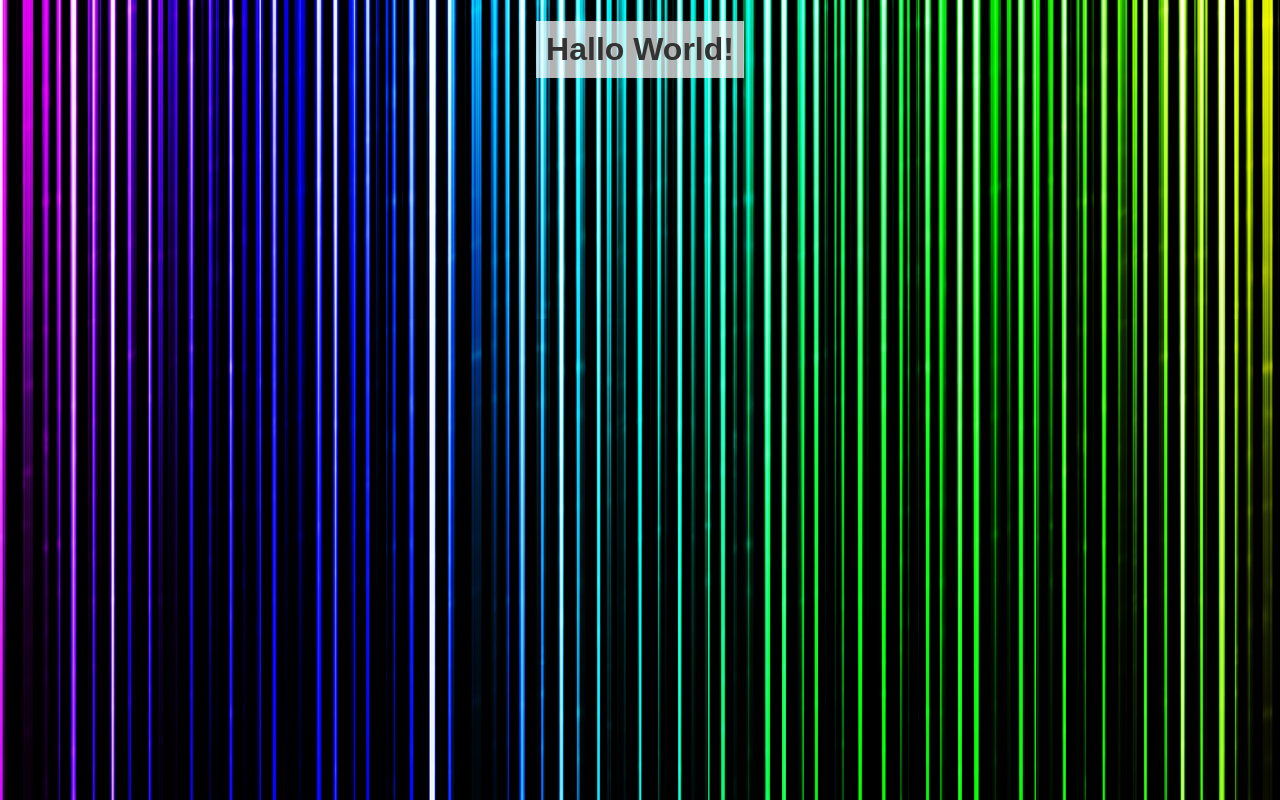
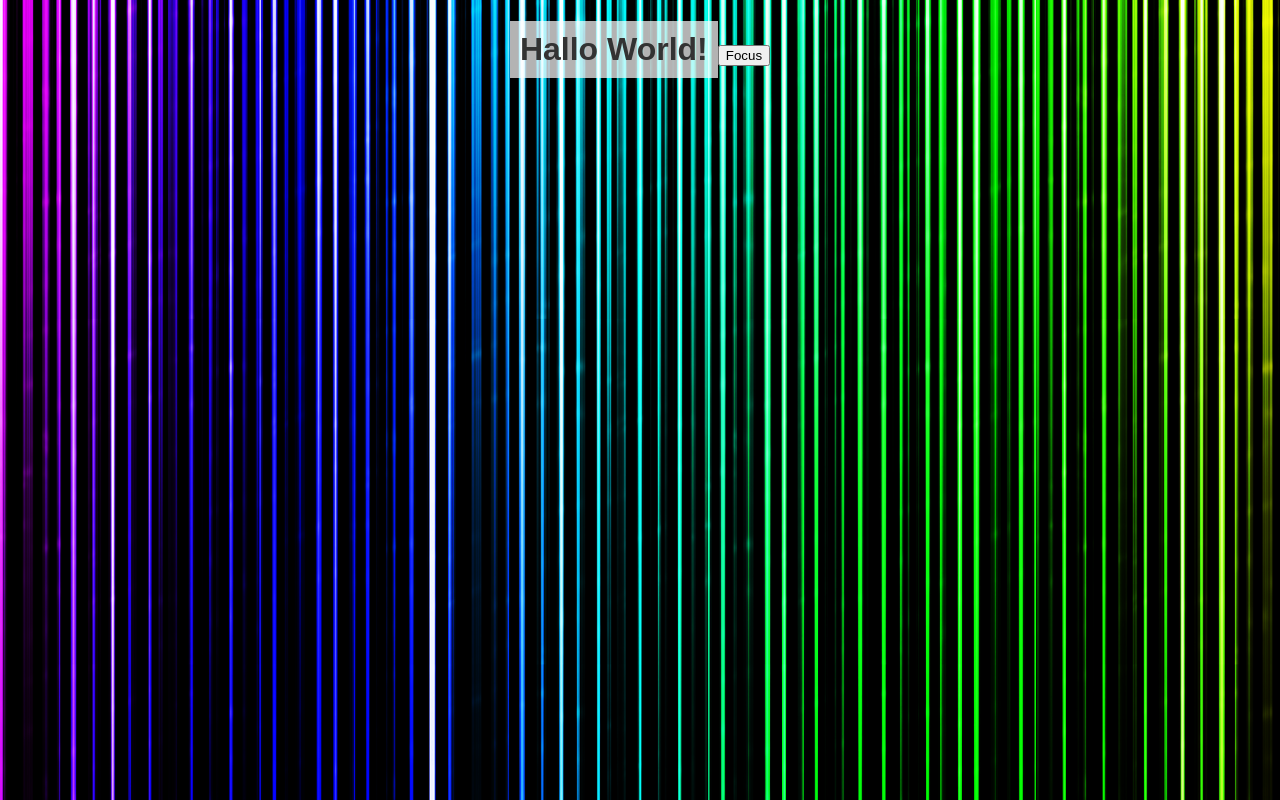
Before and after one commit to Stekz42/hallo-world-app, a React (Create React App) app: page / in a window 1280 px wide. Built offline with nearby package versions, Linux system fonts and the light colour scheme.

Commit message:
Update App.js

```diff
--- a/src/App.js
+++ b/src/App.js
@@ -4,6 +4,7 @@ function App() {
   return (
     <div className="App">
       <h1>Hallo World!</h1>
+      <button className="liquid-button">Focus</button>
     </div>
   );
 }
```
